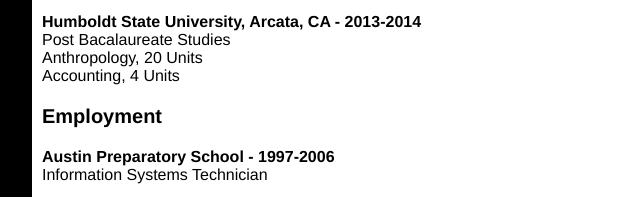
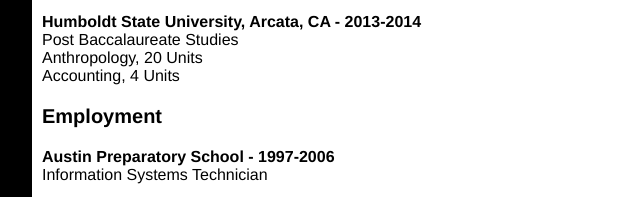
Before and after one commit to 0smium/lab2, a plain HTML site: page index.html in a window 1280 px wide. Shown: the part 284-481 px from the top of the page, 158-798 px from the left. Drawn offline with Linux system fonts and the light colour scheme.

Commit message:
fixed a spelling mistake

```diff
--- a/index.html
+++ b/index.html
@@ -15,7 +15,7 @@
           <p style="padding-right:180px;">Born and raised in Boston.  Learned MS DOS environment at age 6.  Took apart all electronics I could get my hands on.</p>
           <h3>Education</h3>
           <p><strong>Gordon College, Wenham, MA - 2003-2007</strong><br />Bachelor's of Science<br />Major in Biology<br />Minor in French</p>
-          <p><strong>Humboldt State University, Arcata, CA - 2013-2014</strong><br />Post Bacalaureate Studies<br />Anthropology, 20 Units<br />Accounting, 4 Units</p>
+          <p><strong>Humboldt State University, Arcata, CA - 2013-2014</strong><br />Post Baccalaureate Studies<br />Anthropology, 20 Units<br />Accounting, 4 Units</p>
           <h3>Employment</h3>
           <p><strong>Austin Preparatory School - 1997-2006</strong><br />Information Systems Technician</p>
           <p><strong>Fusion Academy and Learning Center - 2007-2009</strong><br />Teacher: Biology, Chemistry, Physics, Astronomy</p>
```
